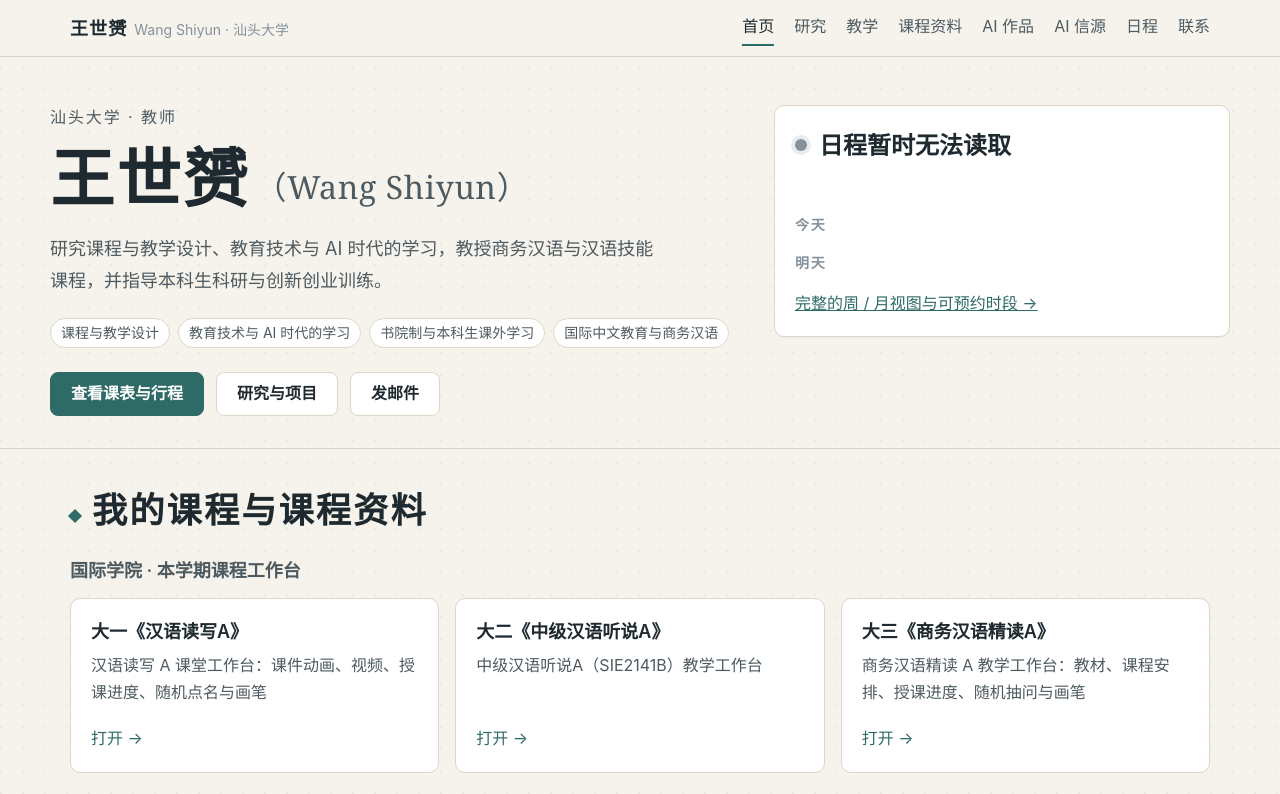
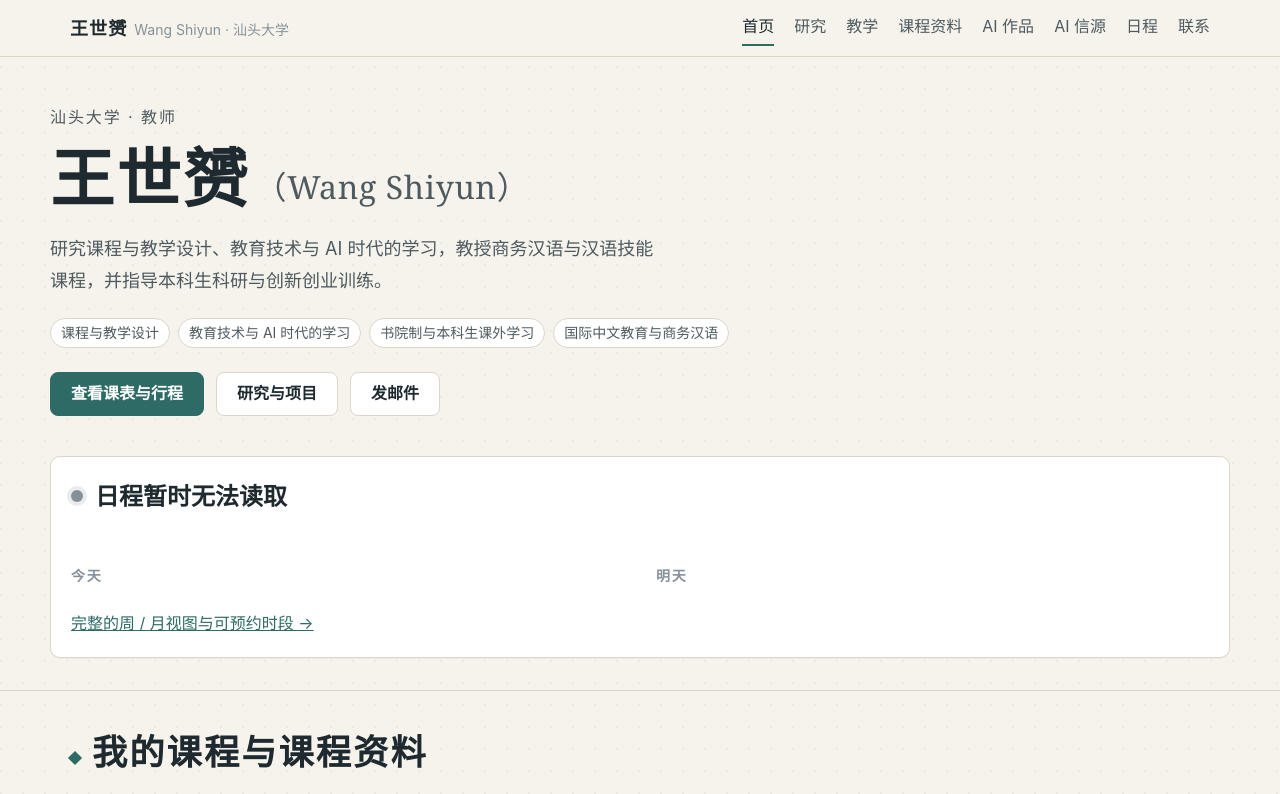
Before and after one commit to wangshiyun404/schedule, a website: page public/index.html in a window 1280 px wide. Shown: the top 794 px of the page. Drawn offline with Linux system fonts and the light colour scheme; no server answers.

Commit message:
首页：今天/明天左右两栏

```diff
--- a/public/index.html
+++ b/public/index.html
@@ -40,10 +40,10 @@
     <aside class="today-card" id="today-card" aria-live="polite">
       <div class="status-row"><span class="dot" id="today-dot"></span><span class="status-label" id="today-label">正在读取日历…</span></div>
       <p class="status-detail" id="today-detail">&nbsp;</p>
-      <h3 id="today-h">今天</h3>
-      <ul class="today-list" id="today-list"></ul>
-      <h3 id="tomorrow-h">明天</h3>
-      <ul class="today-list" id="tomorrow-list"></ul>
+      <div class="day-cols">
+        <div><h3 id="today-h">今天</h3><ul class="today-list" id="today-list"></ul></div>
+        <div><h3 id="tomorrow-h">明天</h3><ul class="today-list" id="tomorrow-list"></ul></div>
+      </div>
       <a class="more" href="schedule.html">完整的周 / 月视图与可预约时段 →</a>
     </aside>
   </div>
--- a/public/site.css
+++ b/public/site.css
@@ -15,7 +15,7 @@ body.site main { flex: 1; }
 
 /* ---- 首页 Hero ---- */
 .hero { padding: var(--space-12) 0 var(--space-8); }
-.hero-grid { display: grid; grid-template-columns: 1.5fr 1fr; gap: var(--space-10); align-items: start; }
+.hero-grid { display: grid; grid-template-columns: 1fr; gap: var(--space-10); align-items: start; }
 .hero .eyebrow { margin-bottom: var(--space-3); }
 .hero .name { font-size: clamp(2.4rem, 1.6rem + 3vw, 4rem); }
 .tagline { margin: var(--space-5) 0 var(--space-5); max-width: 34em; font-size: var(--text-base); color: var(--ink-2); line-height: 1.8; }
@@ -219,3 +219,6 @@ html.sched .masthead .jump { display: none; }
 }
 .mini-list a { color: inherit; text-decoration: none; display: block; }
 .mini-list a:hover b { color: var(--accent); }
+
+.day-cols { display: grid; grid-template-columns: 1fr 1fr; gap: var(--space-8); align-items: start; }
+@media (max-width: 760px) { .day-cols { grid-template-columns: 1fr; } }
```
